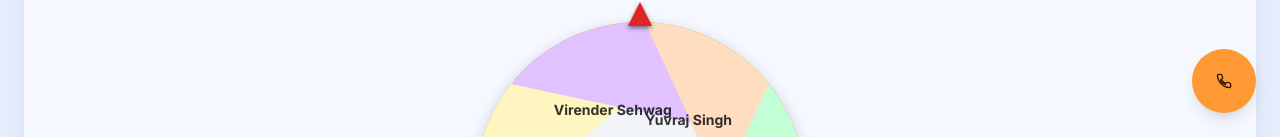
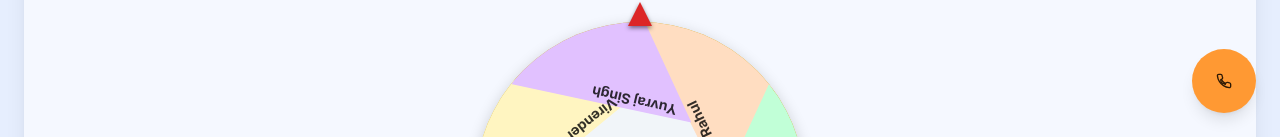
Before and after one commit to susilbehera788-art/11, a Next.js app: page / in a window 1280 px wide. Shown: the part 663-800 px from the top of the page. Built offline with nearby package versions, Linux system fonts and the light colour scheme.

Commit message:
Improve the spin-wheel design so that all cricketer names stay fully ins

```diff
--- a/src/components/spin-wheel.tsx
+++ b/src/components/spin-wheel.tsx
@@ -125,8 +125,7 @@ export function SpinWheel() {
                 }}
               />
             )})}
-          </div>
-          {/* Text labels on top */}
+            {/* Text labels on top, inside the rotating container */}
              <div className="absolute inset-0">
                 {segments.map(({ name, angle }, index) => {
                   const segmentAngle = 360 / segments.length;
@@ -134,17 +133,17 @@ export function SpinWheel() {
                   return (
                     <div
                       key={`text-${index}`}
-                    className="absolute left-1/2 top-1/2 h-1/2 w-1/2 origin-top-left"
+                      className="absolute left-1/2 top-0 h-1/2 w-1/2 origin-bottom-left"
                        style={{
                          transform: `rotate(${textRotation}deg)`,
                        }}
                     >
                       <div
                         style={{
-                        transform: `rotate(${-textRotation}deg)`,
-                        transformOrigin: '50% 25%',
+                          transform: `translateY(35%) rotate(${-90}deg)`,
+                          transformOrigin: 'center center',
                         }}
-                      className="absolute top-[15%] w-full text-center"
+                        className="absolute flex h-full w-full items-center justify-center"
                       >
                         <span
                           className="text-xs font-bold text-black/80 md:text-sm"
@@ -155,6 +154,7 @@ export function SpinWheel() {
                     </div>
                   )
                 })}
+             </div>
           </div>
         </div>
 
```
Lines whose indentation alone changed are shown as unchanged.
